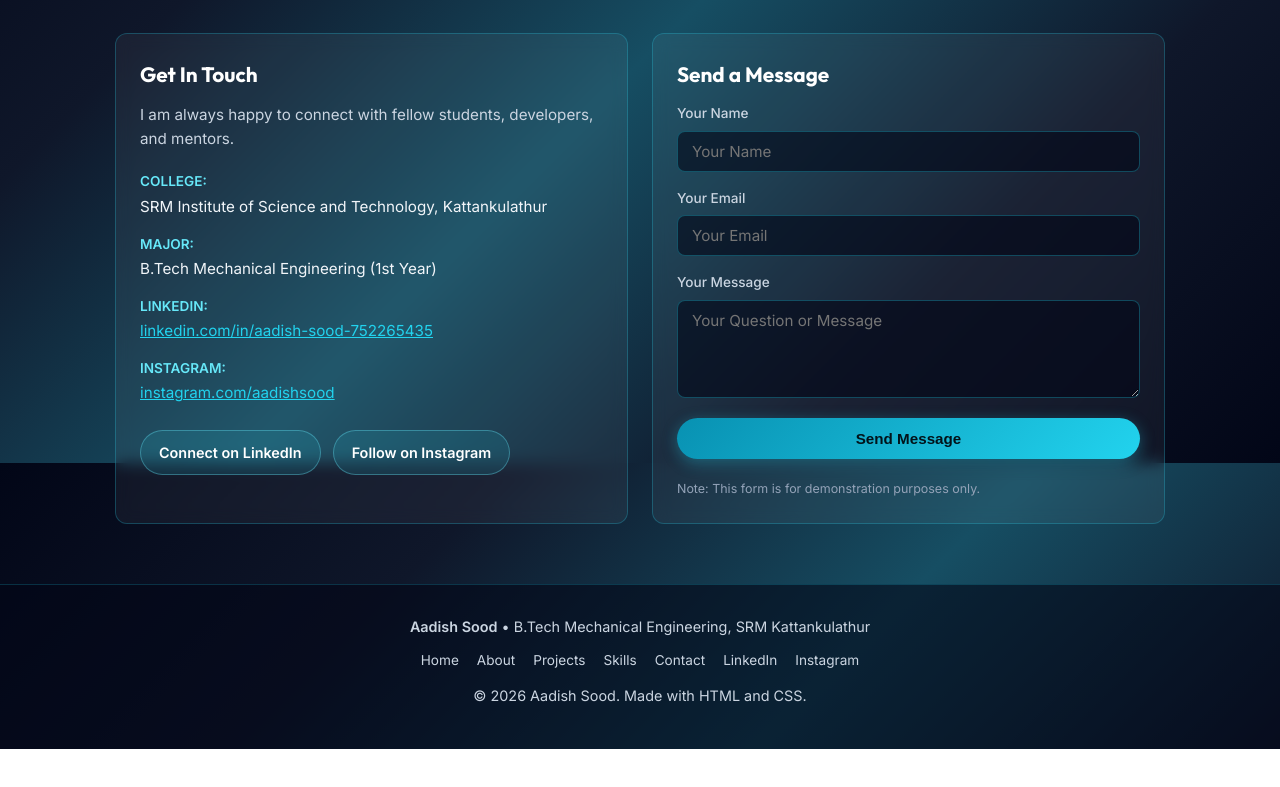
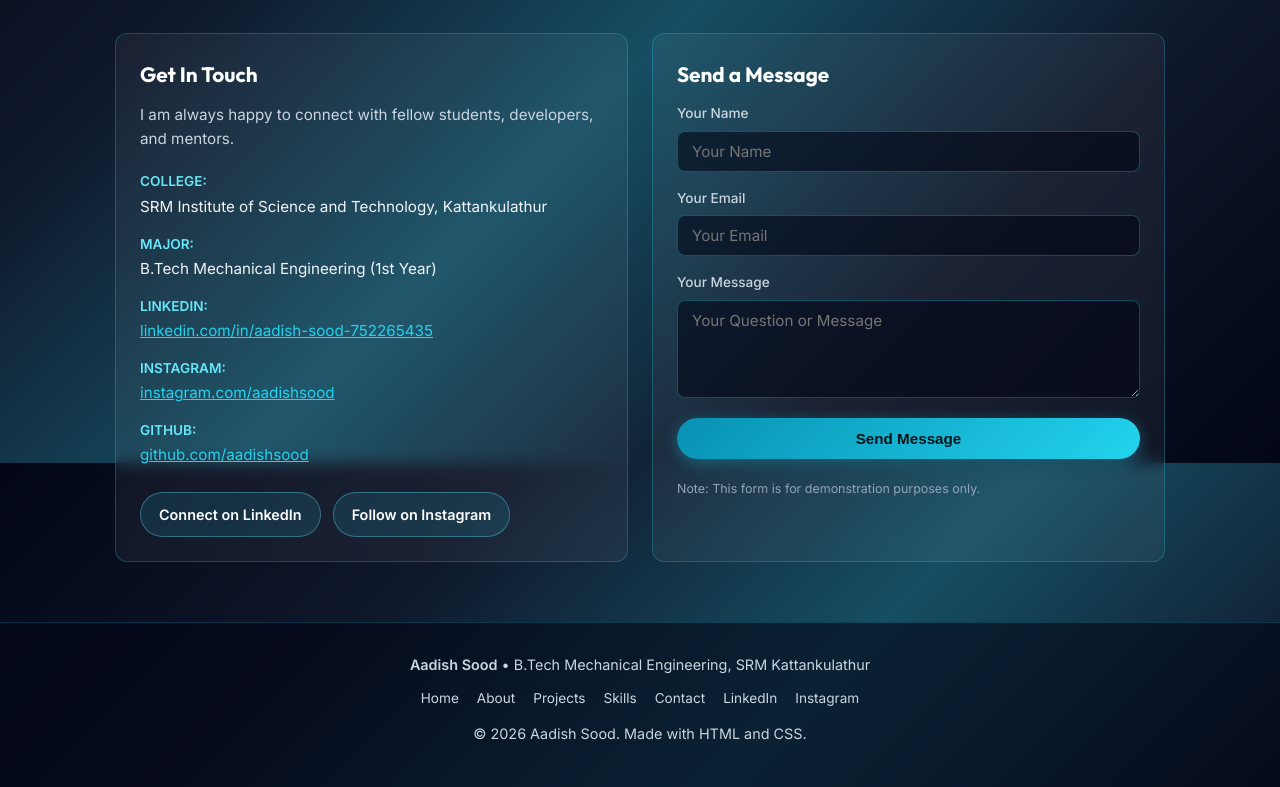
Before and after one commit to aadishsood/Portfolio, a plain HTML site: page index.html in a window 1280 px wide. Shown: the part 2737-3524 px from the top of the page. Before the commit the page ends 3486 px from the top, so only its background shows below. Drawn offline with Linux system fonts and the light colour scheme.

Commit message:
updated github link in index.html

```diff
--- a/index.html
+++ b/index.html
@@ -442,6 +442,23 @@
             </div>
 
 
+            <div class="contact-item">
+
+              <strong>
+                GitHub:
+              </strong>
+
+              <a
+                href="https://github.com/aadishsood"
+                target="_blank"
+                rel="noopener noreferrer"
+              >
+                github.com/aadishsood
+              </a>
+
+            </div>
+
+
             <div class="social-links">
 
               <a
```
